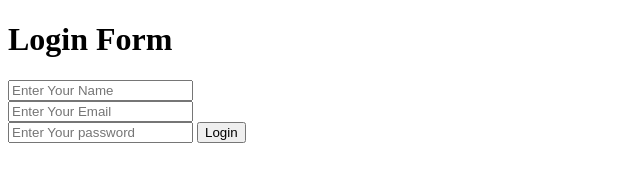
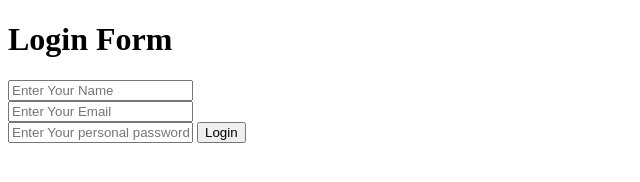
Before and after one commit to uroojmuzaffar-cpu/2510e1_github, a plain HTML site: page form.html in a window 1280 px wide. Shown: the full height of the page, 0-640 px from the left. Drawn offline with Linux system fonts and the light colour scheme.

Commit message:
new change

```diff
--- a/form.html
+++ b/form.html
@@ -10,7 +10,7 @@
         <h1>Login Form</h1>
         <input type="text" placeholder="Enter Your Name"><br>
         <input type="email" placeholder="Enter Your Email"><br>
-        <input type="password" placeholder="Enter Your password">
+        <input type="password" placeholder="Enter Your personal password">
         <button type="submit">Login</button>
     </form>
 </body>
```
